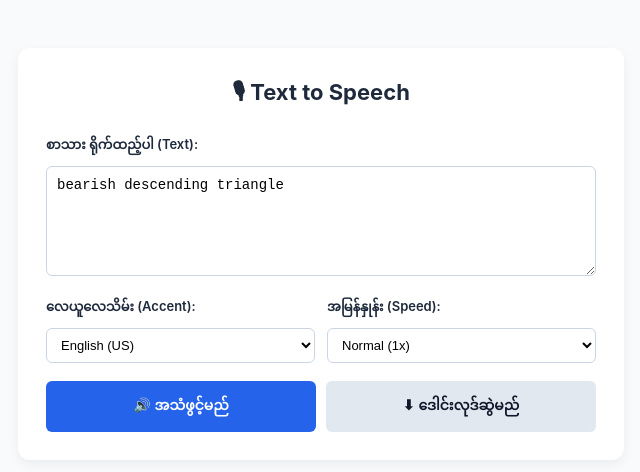
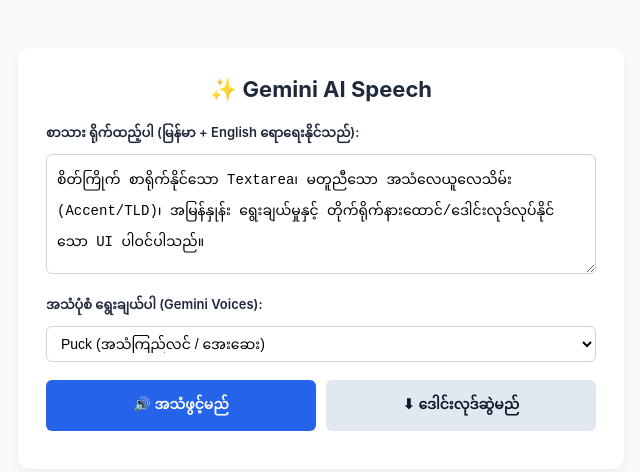
Before and after one commit to thukhumawebsite-web/mytts, a website: page public/index.html in a window 1280 px wide. Shown: the whole page, without its empty margins (319-959 px from the left). Drawn offline with Linux system fonts and the light colour scheme.

Commit message:
Update index.html

```diff
--- a/public/index.html
+++ b/public/index.html
@@ -1,9 +1,9 @@
 <!DOCTYPE html>
-<html lang="en">
+<html lang="my">
 <head>
   <meta charset="UTF-8">
   <meta name="viewport" content="width=device-width, initial-scale=1.0">
-  <title>Custom Text to Speech</title>
+  <title>Gemini AI Text to Speech</title>
   <style>
     body {
       font-family: -apple-system, BlinkMacSystemFont, "Segoe UI", Roboto, sans-serif;
@@ -25,7 +25,7 @@
     label { display: block; font-weight: 600; font-size: 13px; margin: 14px 0 6px; }
     textarea {
       width: 100%;
-      height: 110px;
+      height: 120px;
       padding: 10px;
       border: 1px solid #cbd5e1;
       border-radius: 6px;
@@ -33,17 +33,12 @@
       font-size: 14px;
       resize: vertical;
     }
-    .grid {
-      display: grid;
-      grid-template-columns: 1fr 1fr;
-      gap: 12px;
-    }
     select {
       width: 100%;
       padding: 8px 10px;
       border: 1px solid #cbd5e1;
       border-radius: 6px;
-      font-size: 13px;
+      font-size: 14px;
       background: #fff;
     }
     .buttons {
@@ -65,77 +60,73 @@
     .btn-download { background: #e2e8f0; color: #0f172a; }
     .btn-download:hover { background: #cbd5e1; }
     audio { width: 100%; margin-top: 20px; }
+    #status { margin-top: 10px; font-size: 13px; color: #64748b; text-align: center; }
   </style>
 </head>
 <body>
 
 <div class="container">
-  <h2>🎙 Text to Speech</h2>
+  <h2>✨ Gemini AI Speech</h2>
 
-  <label for="text">စာသား ရိုက်ထည့်ပါ (Text):</label>
-  <textarea id="text" placeholder="ဥပမာ - bullish ascending triangle">bearish descending triangle</textarea>
+  <label for="text">စာသား ရိုက်ထည့်ပါ (မြန်မာ + English ရောရေးနိုင်သည်):</label>
+  <textarea id="text">စိတ်ကြိုက် စာရိုက်နိုင်သော Textarea၊ မတူညီသော အသံလေယူလေသိမ်း (Accent/TLD)၊ အမြန်နှုန်း ရွေးချယ်မှုနှင့် တိုက်ရိုက်နားထောင်/ဒေါင်းလုဒ်လုပ်နိုင်သော UI ပါဝင်ပါသည်။</textarea>
 
-  <div class="grid">
-    <div>
-      <label for="voice">လေယူလေသိမ်း (Accent):</label>
-      <select id="voice">
-        <option value="com" data-lang="en">English (US)</option>
-        <option value="co.uk" data-lang="en">English (UK)</option>
-        <option value="com.au" data-lang="en">English (Australia)</option>
-        <option value="co.in" data-lang="en">English (India)</option>
-        <option value="com" data-lang="my">Myanmar (မြန်မာအသံ)</option>
-      </select>
-    </div>
-    <div>
-      <label for="speed">အမြန်နှုန်း (Speed):</label>
-      <select id="speed">
-        <option value="1">Normal (1x)</option>
-        <option value="0.5">Slow (0.5x)</option>
-      </select>
-    </div>
+  <label for="voice">အသံပုံစံ ရွေးချယ်ပါ (Gemini Voices):</label>
+  <select id="voice">
+    <option value="Puck">Puck (အသံကြည်လင် / အေးဆေး)</option>
+    <option value="Aoede">Aoede (မိန်းကလေးသံ / ညင်သာ)</option>
+    <option value="Kore">Kore (မိန်းကလေးသံ / ပုံမှန်)</option>
+    <option value="Fenrir">Fenrir (ယောက်ျားလေးသံ / သြဇာရှိ)</option>
+    <option value="Charon">Charon (ယောက်ျားလေးသံ / အသံနက်)</option>
+  </select>
+
+  <div class="buttons">
+    <button class="btn-play" onclick="generateAndPlay()">🔊 အသံဖွင့်မည်</button>
+    <button class="btn-download" onclick="generateAndDownload()">⬇ ဒေါင်းလုဒ်ဆွဲမည်</button>
   </div>
 
-  <div class="buttons">
-    <button class="btn-play" onclick="playAudio()">🔊 အသံဖွင့်မည်</button>
-    <button class="btn-download" onclick="downloadAudio()">⬇ ဒေါင်းလုဒ်ဆွဲမည်</button>
-  </div>
-
+  <div id="status"></div>
   <audio id="player" controls style="display: none;"></audio>
 </div>
 
 <script>
-  function getAudioUrl() {
+  function getUrl() {
     const text = document.getElementById('text').value.trim();
     if (!text) {
       alert('စာသား ရိုက်ထည့်ပေးပါ');
       return null;
     }
-
-    const voiceSelect = document.getElementById('voice');
-    const tld = voiceSelect.value;
-    const lang = voiceSelect.options[voiceSelect.selectedIndex].getAttribute('data-lang');
-    const speed = document.getElementById('speed').value;
-
-    return `/api/tts?text=${encodeURIComponent(text)}&lang=${lang}&tld=${tld}&speed=${speed}`;
+    const voice = document.getElementById('voice').value;
+    return `/api/tts?text=${encodeURIComponent(text)}&voice=${encodeURIComponent(voice)}`;
   }
 
-  function playAudio() {
-    const url = getAudioUrl();
+  function generateAndPlay() {
+    const url = getUrl();
     if (!url) return;
 
+    const status = document.getElementById('status');
     const player = document.getElementById('player');
+
+    status.innerText = "Gemini မှ အသံဖန်တီးနေပါသည်...";
     player.style.display = 'block';
     player.src = url;
-    player.play();
+
+    player.onloadeddata = () => {
+      status.innerText = "";
+      player.play();
+    };
+    player.onerror = () => {
+      status.innerText = "အသံထုတ်ယူရာတွင် ချို့ယွင်းချက်ရှိပါသည်။ API Key ကို စစ်ဆေးပါ။";
+    };
   }
 
-  function downloadAudio() {
-    const url = getAudioUrl();
+  function generateAndDownload() {
+    const url = getUrl();
     if (!url) return;
 
     const a = document.createElement('a');
     a.href = url;
-    a.download = `${document.getElementById('text').value.trim().slice(0, 20)}.mp3`;
+    a.download = `gemini-tts.wav`;
     document.body.appendChild(a);
     a.click();
     document.body.removeChild(a);
```
